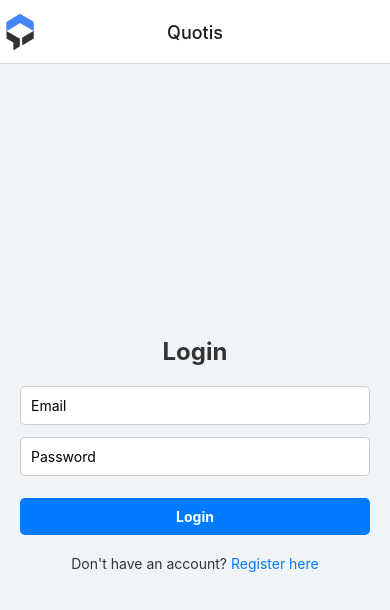
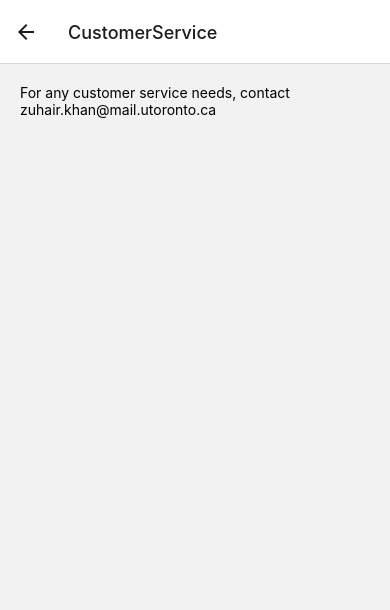
Before and after one commit to UofT-UTSC-CS-sandbox/final-term-project-quotis, a React Native app in the folder Quotis/: screen /CustomerService in a window 390 px wide. Shown: the top 610 px of the page. Built offline with nearby package versions, Linux system fonts and the light colour scheme.

Commit message:
changes to profile

```diff
--- a/Quotis/App.tsx
+++ b/Quotis/App.tsx
@@ -21,8 +21,8 @@ import ProviderProfile from "./components/ProviderProfile";
 import QuoteForm from "./components/QuoteForm";
 import Services from "./components/Services";
 import ServiceSearch from "./components/ServiceSearch";
-import ProviderReview from "./components/ProviderReview";
-import ClientReview from "./components/ClientReview"; // Import the ClientReview component
+import ProviderReview from "./components/ProviderReview"; // Import the ProviderReview component
+import CustomerService from "./components/CustomerService";
 import AsyncStorage from "@react-native-async-storage/async-storage";
 import axios from "axios";
 
@@ -52,7 +52,7 @@ export default function App() {
         <Stack.Screen name="Services" component={Services} />
         <Stack.Screen name="ServiceSearch" component={ServiceSearch} />
         <Stack.Screen name="ProviderReview" component={ProviderReview} />
-        <Stack.Screen name="ClientReview" component={ClientReview} />
+        <Stack.Screen name="CustomerService" component={CustomerService} />
       </Stack.Navigator>
     </NavigationContainer>
   );
--- /dev/null
+++ b/Quotis/components/CustomerService.tsx
@@ -0,0 +1,53 @@
+import { useNavigation } from "@react-navigation/native";
+import React from "react";
+import { View, Text, StyleSheet, Alert, Linking } from "react-native";
+import { RootStackParamList } from "../../backend/src/models/types";
+import { RouteProp, useRoute } from "@react-navigation/native";
+
+type CustomerServiceRouteProp = RouteProp<
+  RootStackParamList,
+  "CustomerService"
+>;
+
+const CustomerService: React.FC = () => {
+  const navigation: any = useNavigation();
+  const route = useRoute<CustomerServiceRouteProp>();
+
+  const handleEmailPress = () => {
+    const email = "mailto:zuhair.khan@mail.utoronto.ca";
+    Linking.canOpenURL(email)
+      .then((supported) => {
+        if (!supported) {
+          Alert.alert("Error", "Email client is not available");
+        } else {
+          return Linking.openURL(email);
+        }
+      })
+      .catch((err) => console.error("Error opening email:", err));
+  };
+
+  return (
+    <View style={styles.container}>
+      <View style={styles.message}>
+        <Text onPress={handleEmailPress}>
+          For any customer service needs, contact zuhair.khan@mail.utoronto.ca
+        </Text>
+      </View>
+    </View>
+  );
+};
+
+const styles = StyleSheet.create({
+  container: {
+    flex: 1,
+    padding: 20,
+  },
+  message: {
+    display: "flex",
+    flexDirection: "column",
+    justifyContent: "center",
+    alignItems: "center",
+  },
+});
+
+export default CustomerService;
--- a/Quotis/components/EditUserProfile.tsx
+++ b/Quotis/components/EditUserProfile.tsx
@@ -1,5 +1,5 @@
 import { useNavigation } from "@react-navigation/native";
-import React from "react";
+import React, { useState, useEffect } from "react";
 import {
   View,
   Text,
@@ -12,7 +12,6 @@ import {
 } from "react-native";
 import { RootStackParamList } from "../../backend/src/models/types";
 import { RouteProp, useRoute } from "@react-navigation/native";
-import { useEffect, useState } from "react";
 import axios from "axios";
 import * as ImageManipulator from "expo-image-manipulator";
 import * as ImagePicker from "expo-image-picker";
@@ -30,7 +29,6 @@ const EditUserProfile: React.FC = () => {
   const { userId } = route.params;
   const navigation: any = useNavigation();
 
-  /*This function allows us to pick an image from our gallery */
   const pickImage = async () => {
     let result = await ImagePicker.launchImageLibraryAsync({
       mediaTypes: ImagePicker.MediaTypeOptions.Images,
@@ -43,11 +41,10 @@ const EditUserProfile: React.FC = () => {
       const selectedImage = result.assets[0];
       if (selectedImage.uri) {
         setPhotoUri(selectedImage.uri);
-        console.log("got image");
       }
     }
   };
-  /*This function allows the user to directly take a picture from their phone to upload */
+
   const takePhoto = async () => {
     let result = await ImagePicker.launchCameraAsync({
       allowsEditing: true,
@@ -60,12 +57,9 @@ const EditUserProfile: React.FC = () => {
     }
   };
 
-  /*This function gets a presigned url
-    for an image in the S3 database */
   const getUploadUrl = async () => {
     try {
       const response = await axios.get("http://localhost:3000/s3Url");
-      console.log("Got the image URL");
       return response.data.url;
     } catch (error) {
       console.error("Error getting upload URL:", error);
@@ -74,7 +68,6 @@ const EditUserProfile: React.FC = () => {
     }
   };
 
-  /*THis functionn using a presigned url and the uri location of the image uploads the image to the database with some metadata  */
   const uploadImage = async (url: string, uri: string) => {
     try {
       const response = await fetch(uri);
@@ -87,7 +80,6 @@ const EditUserProfile: React.FC = () => {
         },
         body: blob,
       });
-      console.log("Uploaded Image");
 
       return url.split("?")[0]; // Return the S3 URL without query parameters
     } catch (error) {
@@ -97,15 +89,13 @@ const EditUserProfile: React.FC = () => {
     }
   };
 
-  /*This function resizes the image to  */
   const resizeImage = async (uri: string) => {
     try {
       const manipResult = await ImageManipulator.manipulateAsync(
         uri,
-        [{ resize: { width: 200, height: 200 } }], // 원하는 크기로 조정
+        [{ resize: { width: 200, height: 200 } }],
         { compress: 0.7, format: ImageManipulator.SaveFormat.JPEG }
       );
-      console.log("Manipulated Image Size");
       return manipResult.uri;
     } catch (error) {
       console.error("Error resizing image:", error);
@@ -114,28 +104,26 @@ const EditUserProfile: React.FC = () => {
     }
   };
 
-  useEffect(() => {
   const fetchUserInfo = async () => {
     try {
-        const response = await axios.get(
-          `http://localhost:3000/user/${userId}`
-        );
-        console.log("success ");
+      const response = await axios.get(`http://localhost:3000/user/${userId}`);
       setEmail(response.data.email);
       setFirstName(response.data.firstName);
       setLastName(response.data.lastName);
       setProfilePic(response.data.photoUrl);
     } catch (error) {
-        console.log("damn for user");
       console.error("Error fetching user details:", error);
     }
   };
+
+  useEffect(() => {
     fetchUserInfo();
   }, [userId]);
 
   useEffect(() => {
-    // here once the photoUri is changed i want this to take the pic resize it get get a url and then store the pic at that URL
+    if (photoUri) {
       profilePicUpload();
+    }
   }, [photoUri]);
 
   const profilePicUpload = async () => {
@@ -146,7 +134,7 @@ const EditUserProfile: React.FC = () => {
     const resizedUri = await resizeImage(photoUri);
     if (!resizedUri) return;
 
-    const uploadUrl = await getUploadUrl(); // gets signed url to uplaod into the S3 database
+    const uploadUrl = await getUploadUrl();
     if (uploadUrl) {
       const imageUrl = await uploadImage(uploadUrl, resizedUri);
       if (imageUrl) {
@@ -154,7 +142,7 @@ const EditUserProfile: React.FC = () => {
           await axios.put(`http://localhost:3000/update/${userId}`, {
             photoUrl: imageUrl,
           });
-          Alert.alert("Success", "Post created successfully!");
+          setProfilePic(imageUrl);
           setPhotoUri(null);
           navigation.navigate("UserInfo", { userId });
         } catch (error) {
@@ -170,6 +158,7 @@ const EditUserProfile: React.FC = () => {
       email: email,
       firstName: firstName,
       lastName: lastName,
+      address: address,
     };
     try {
       const response = await axios.put(
@@ -177,10 +166,8 @@ const EditUserProfile: React.FC = () => {
         updatedData
       );
       Alert.alert("Successfully Updated UserInfo", response.data.message);
-      console.log(response.data.message);
       navigation.navigate("UserInfo", { userId: userId });
     } catch (error: any) {
-      console.log("damn for edit");
       console.error("Error Updating User Information:", error);
       Alert.alert(
         "Error",
@@ -189,13 +176,11 @@ const EditUserProfile: React.FC = () => {
     }
   };
 
-  const nothing: any = () => {};
-
   return (
     <View style={styles.container}>
       <Text style={styles.title}>EDIT PROFILE</Text>
       <View style={styles.profilePicContainer}>
-        {photoUri === "placeholder" ? (
+        {profilePic === "placeholder" ? (
           <Image
             style={styles.image}
             source={{
@@ -206,7 +191,7 @@ const EditUserProfile: React.FC = () => {
           <Image style={styles.image} source={{ uri: profilePic }} />
         )}
         <View style={styles.button}>
-          <Button title="change photo" onPress={pickImage} color={"#007bff"} />
+          <Button title="Change Photo" onPress={pickImage} color={"#007bff"} />
         </View>
       </View>
       <Text style={styles.title}>First Name</Text>
--- a/Quotis/components/UserInfo.tsx
+++ b/Quotis/components/UserInfo.tsx
@@ -1,10 +1,16 @@
 import React, { useState, useEffect } from "react";
-import { View, Text, Button, Image } from "react-native";
+import {
+  View,
+  Text,
+  Button,
+  Image,
+  Dimensions,
+  StyleSheet,
+} from "react-native";
 import { useNavigation } from "@react-navigation/native";
 import { RouteProp, useRoute } from "@react-navigation/native";
 import axios from "axios";
 import * as Location from "expo-location";
-import { styles } from "./UserInfoStyles";
 import { RootStackParamList } from "../../backend/src/models/types";
 
 type UserInfoRouteProp = RouteProp<RootStackParamList, "UserInfo">;
@@ -56,11 +62,13 @@ const UserInfo: React.FC = () => {
   return (
     <View style={styles.container}>
       <Text style={styles.title}>Profile Information</Text>
-      <View style={styles.banner}>
+      <View style={styles.profilePicContainer}>
         <Image
-          style={styles.image}
+          style={styles.profilePic}
           source={{
-            uri: "https://upload.wikimedia.org/wikipedia/commons/2/2c/Default_pfp.svg",
+            uri:
+              photoUri ||
+              "https://upload.wikimedia.org/wikipedia/commons/2/2c/Default_pfp.svg",
           }}
         />
         <Text style={styles.name}>
@@ -89,4 +97,66 @@ const UserInfo: React.FC = () => {
   );
 };
 
+const { height, width } = Dimensions.get("window");
+
+const styles = StyleSheet.create({
+  container: {
+    flex: 1,
+    padding: 20,
+    backgroundColor: "white",
+  },
+  title: {
+    fontWeight: "bold",
+    fontSize: 20,
+    marginBottom: 20,
+    textAlign: "center",
+  },
+  profilePicContainer: {
+    display: "flex",
+    flexDirection: "column",
+    justifyContent: "center",
+    alignItems: "center",
+    backgroundColor: "#eeeeee",
+    padding: 20,
+    margin: 10,
+    borderRadius: 20,
+  },
+  profilePic: {
+    width: 100,
+    height: 100,
+    borderRadius: 50,
+    borderWidth: 1,
+    borderColor: "black",
+    marginBottom: 10,
+  },
+  name: {
+    fontWeight: "bold",
+    fontSize: 18,
+    marginBottom: 10,
+  },
+  info: {
+    display: "flex",
+    flexDirection: "column",
+    justifyContent: "flex-start",
+    alignItems: "flex-start",
+    width: "100%",
+    paddingHorizontal: 20,
+  },
+  infoTitle: {
+    fontWeight: "bold",
+    fontSize: 16,
+  },
+  infoCont: {
+    fontSize: 16,
+    marginBottom: 10,
+  },
+  line: {
+    borderBottomColor: "black",
+    borderBottomWidth: 1,
+    height: 1,
+    width: "100%",
+    marginVertical: 10,
+  },
+});
+
 export default UserInfo;
```
Also changed, not shown: 1 other file (tests, documents, lock files or other folders). Lines whose indentation alone changed are shown as unchanged.
